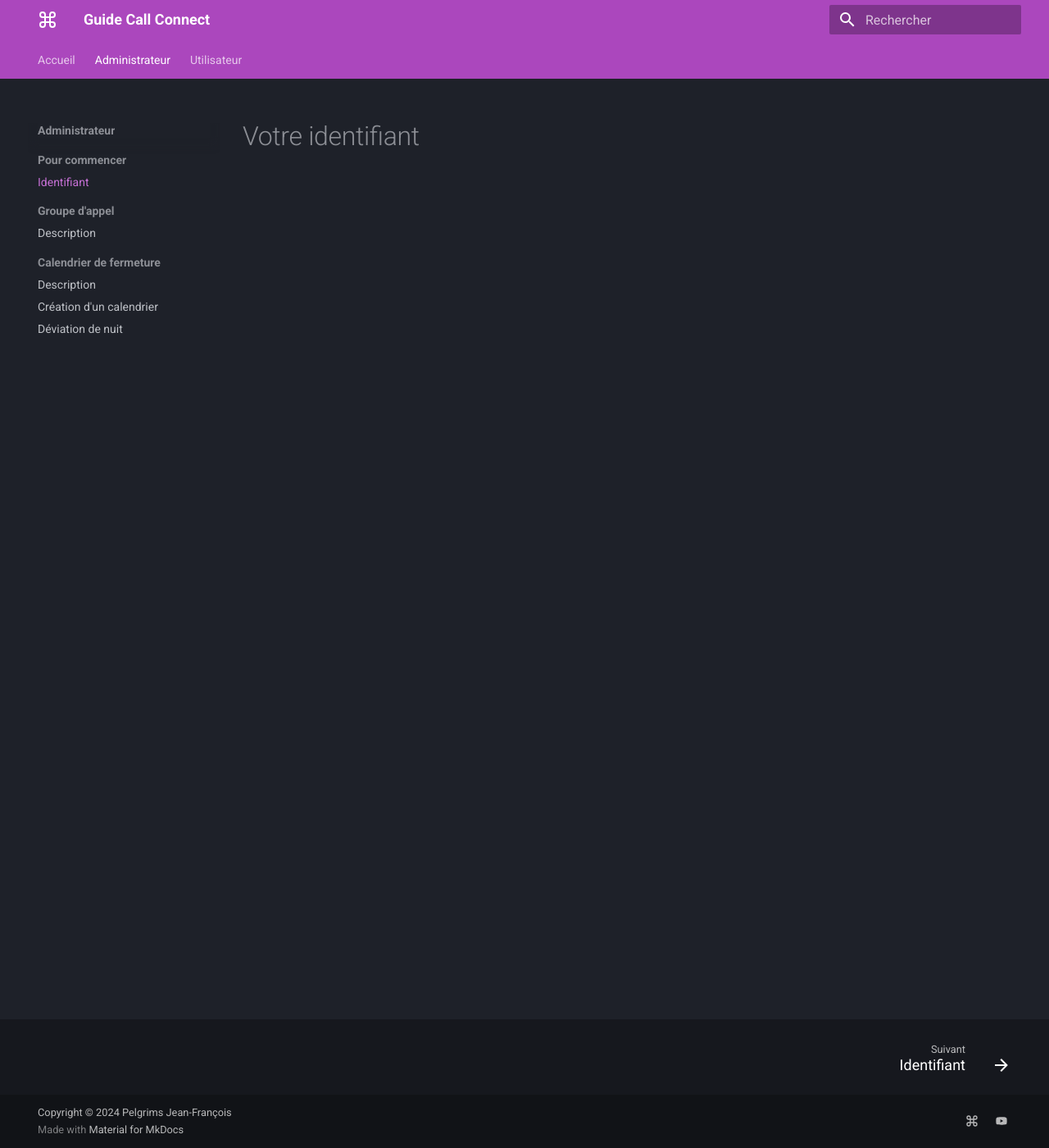
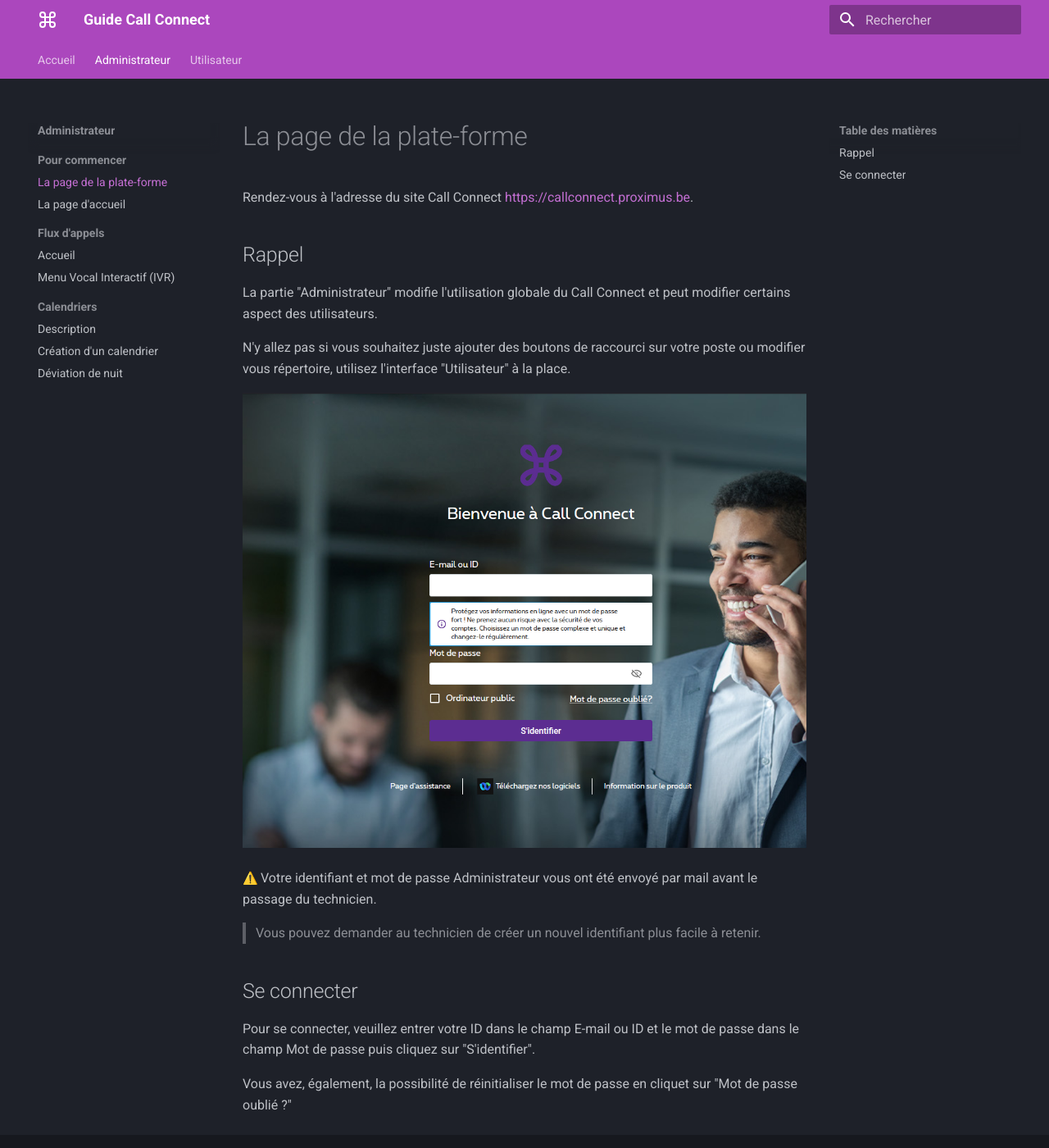
Before and after one commit to jeffpelgrims/callconnect-for-user, an MkDocs documentation site: the page built from docs/Administrateur/username.md, in a window 1280 px wide and 1400 px high. Shown: the whole window at 82% size. Built offline with MkDocs 1.6.1 and Material for MkDocs 9.7.7, drawn with Linux system fonts in a browser that asks for light colours; emoji names are drawn with the system emoji font.

Commit message:
grosse modif

```diff
--- a/docs/Administrateur/username.md
+++ b/docs/Administrateur/username.md
@@ -1 +1,21 @@
-# Votre identifiant
+# La page de la plate-forme
+
+Rendez-vous à l'adresse du site Call Connect [https://callconnect.proximus.be](https://callconnect.proximus.be).
+
+## Rappel
+
+La partie "Administrateur" modifie l'utilisation globale du Call Connect et peut modifier certains aspect des utilisateurs.
+
+N'y allez pas si vous souhaitez juste ajouter des boutons de raccourci sur votre poste ou modifier vous répertoire, utilisez l'interface "Utilisateur" à la place.
+
+![Page d'accueil du site Call Connect](../images/cc_accueil.png)
+
+:warning: Votre identifiant et mot de passe Administrateur vous ont été envoyé par mail avant le passage du technicien.
+
+> Vous pouvez demander au technicien de créer un nouvel identifiant plus facile à retenir.
+
+## Se connecter
+
+Pour se connecter, veuillez entrer votre ID dans le champ E-mail ou ID et le mot de passe dans le champ Mot de passe puis cliquez sur "S'identifier".
+
+Vous avez, également, la possibilité de réinitialiser le mot de passe en cliquet sur "Mot de passe oublié ?"
--- a/mkdocs.yml
+++ b/mkdocs.yml
@@ -30,10 +30,12 @@
   - Accueil: https://ccguide.radapel.be
   - Administrateur:
     - 'Pour commencer':
-      - 'Identifiant': Administrateur/username.md
-    - "Groupe d'appel":
-      - 'Description': Administrateur/huntgroup_info.md
-    - 'Calendrier de fermeture':
+      - "La page de la plate-forme": Administrateur/username.md
+      - "La page d'accueil": Administrateur/home.md
+    - "Flux d'appels":
+      - 'Accueil': Administrateur/callflow_info.md
+      - 'Menu Vocal Interactif (IVR)': Administrateur/ivr.md
+    - 'Calendriers':
       - 'Description': Administrateur/calendar_info.md
       - "Création d'un calendrier": Administrateur/calendar_create.md
       - 'Déviation de nuit': Adminstrateur/calendar_nightfwd.md
@@ -46,6 +48,8 @@
   - pymdownx.emoji:
       emoji_index: !!python/name:material.extensions.emoji.twemoji
       emoji_generator: !!python/name:material.extensions.emoji.to_svg
+  - md_in_html
+  - pymdownx.blocks.caption
 
 copyright: Copyright &copy; 2024 Pelgrims Jean-François
 
```
Also changed, not shown: README.md (+1 -26 lines), docs/Administrateur/callflow_info.md (added, +8 -0 lines), docs/Administrateur/home.md (added, +18 -0 lines), docs/Administrateur/ivr.md (added, +1 -0 lines), docs/Administrateur/huntgtoup_info.md (deleted), docs/images/cc_accueil.png (added), docs/images/cc_admin_home.png (added), docs/images/cc_callflows.png (added), docs/images/cc_expand_menu.png (added).
